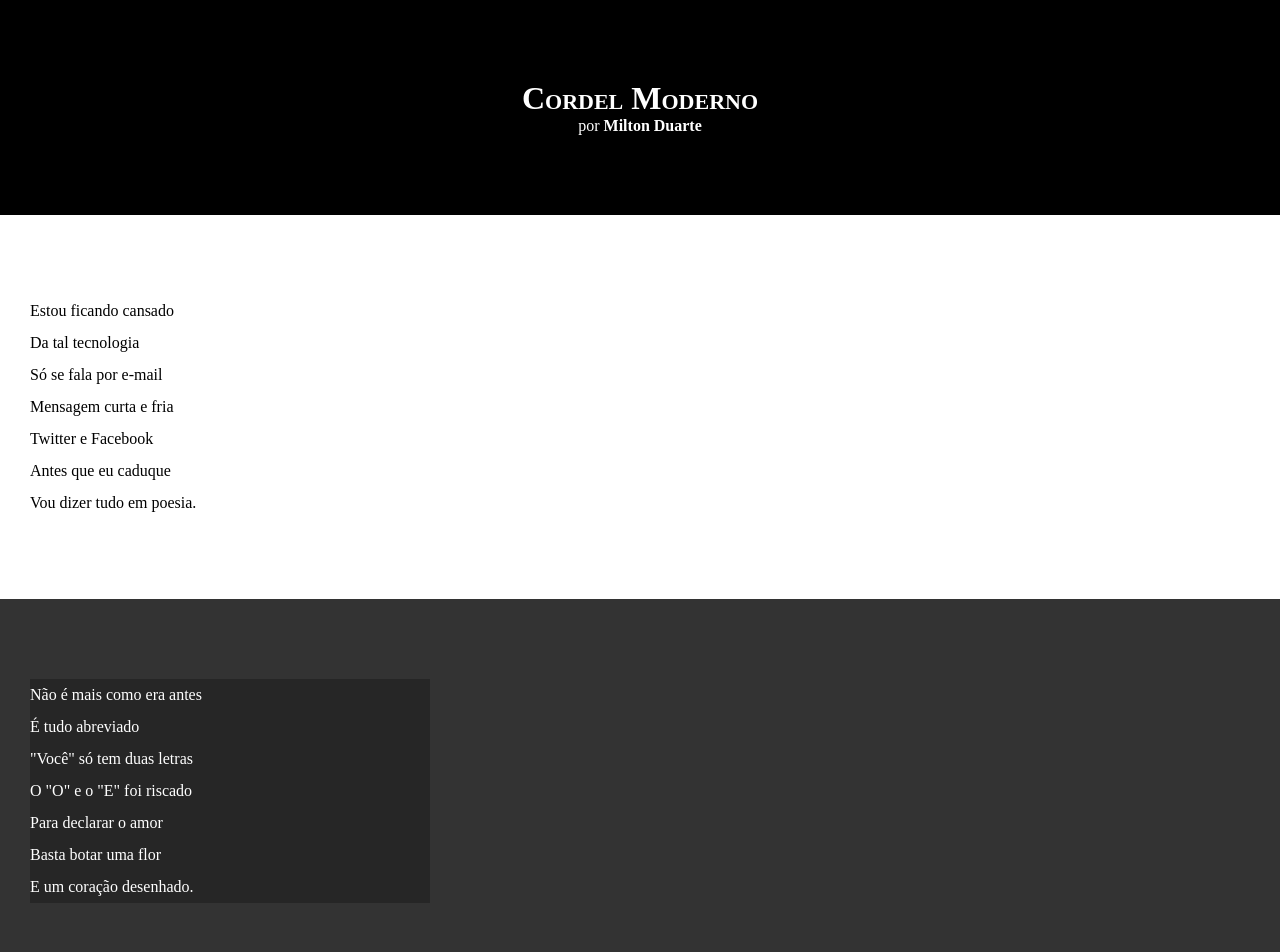
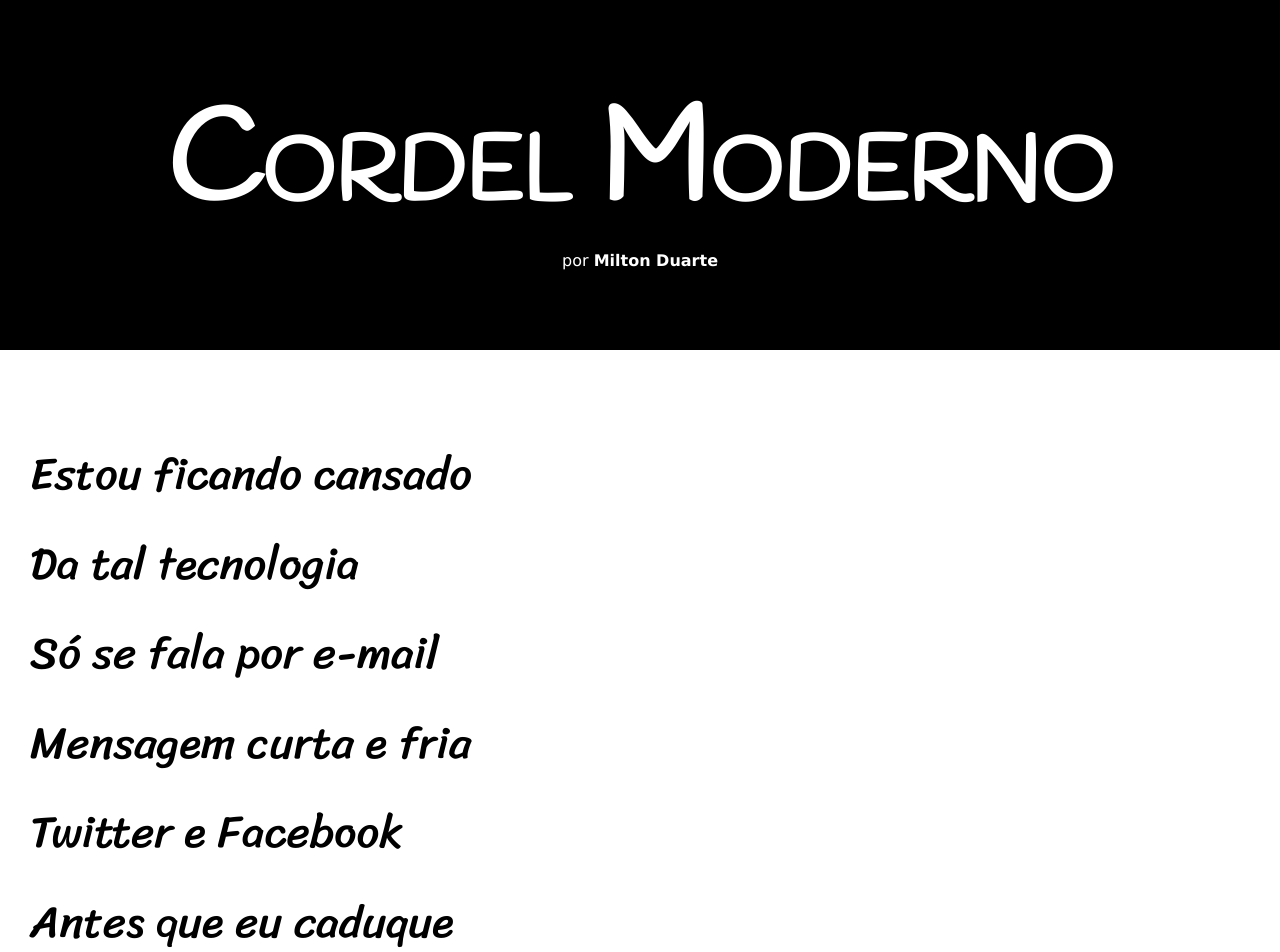
Before and after one commit to Lucasfracry/html-css, a plain HTML site: page desafios/desafio12/index.html in a window 1280 px wide. Shown: the top 952 px of the page. Drawn offline with Linux system fonts and the light colour scheme.

Commit message:
Update style.css

```diff
--- a/desafios/desafio12/style/style.css
+++ b/desafios/desafio12/style/style.css
@@ -1,4 +1,13 @@
 @charset "UTF-8";
+
+@import url('https://fonts.googleapis.com/css2?family=Handlee&display=swap');
+@import url('https://fonts.googleapis.com/css2?family=Sriracha&display=swap');
+
+:root {
+    --fonte1: Verdana, Geneva, Tahoma, sans-serif;
+    --fonte2: "Handlee", cursive;
+    --fonte3: "Sriracha", cursive;
+}
 
 * {
     margin: 0px;
@@ -8,6 +17,7 @@
 html, body {
     min-height: 100vh;
     background-color: darkgray;
+    font-family: var(--fonte1);
 }
 
 header {
@@ -20,6 +30,8 @@ header {
 header > h1 {
     padding-top: 50px;
     font-variant: small-caps;
+    font-family: var(--fonte2);
+    font-size: 10vw;
 }
 
 header > p {
@@ -41,6 +53,8 @@ section {
     padding-bottom: 10vh;
     line-height: 2em;
     padding-left: 30px;
+    font-family: var(--fonte3);
+    font-size: 3.5vw;
 }
 
 section.normal {
@@ -54,7 +68,8 @@ section.imagem {
 }
 
 section.imagem > p {
-    width: 400px;
+    padding: 10px;
+    display: inline-block;
     background-color: rgba(0, 0, 0, 0.248);
 }
 
```
